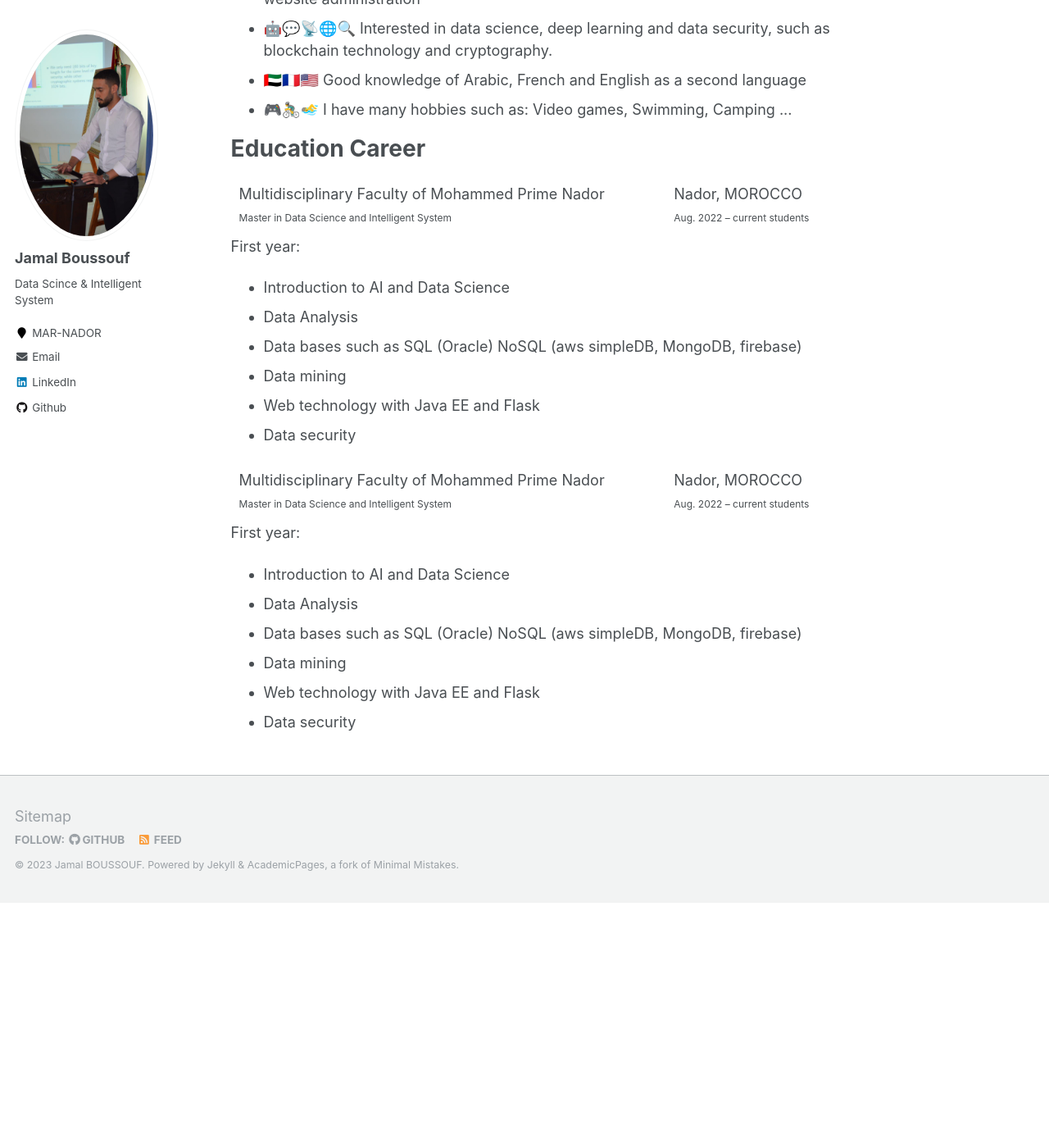
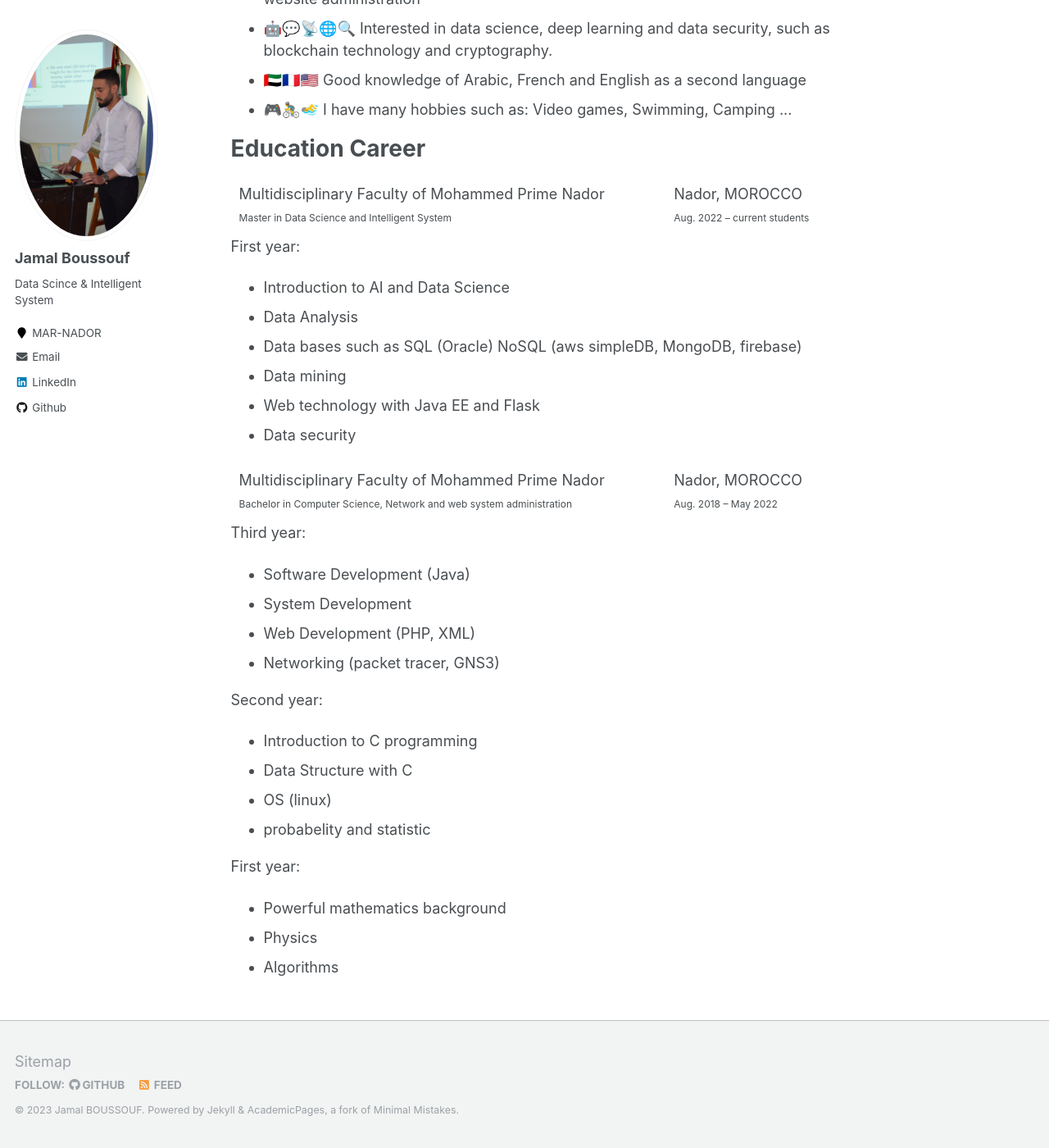
Before and after one commit to jboussouf/jboussouf.github.io, a Jekyll site: the page built from _pages/about.md, in a window 1280 px wide and 1400 px high, scrolled down 319 px. Shown: the whole window at 82% size. Built offline with Jekyll 4.4.1, drawn with Linux system fonts in a browser that asks for light colours; before the commit the page ends 1420 px from its top, so only the background shows below that.

Commit message:
Bachelor

```diff
--- a/_pages/about.md
+++ b/_pages/about.md
@@ -40,19 +40,32 @@ First year:
 
 
 <div style="display: flex;">
-  <div style="width: 70%; height: auto; margin: 10px;">Multidisciplinary Faculty of Mohammed Prime Nador <br><span style="font-size: 12px;">Master in Data Science and Intelligent System</span></div>
+  <div style="width: 70%; height: auto; margin: 10px;">Multidisciplinary Faculty of Mohammed Prime Nador <br><span style="font-size: 12px;">Bachelor in Computer Science, Network and web system administration</span></div>
   <div style="width: 30%; height: auto; margin: 10px;">
   Nador, MOROCCO<br>
-  <span style="font-size: 12px;">Aug. 2022 – current students</span>
+  <span style="font-size: 12px;">Aug. 2018 – May 2022</span>
 </div>
 </div>
 
+Third year:
+<ul>
+  <li>Software Development (Java)</li>
+  <li>System Development</li>
+  <li>Web Development (PHP, XML)</li>
+  <li>Networking (packet tracer, GNS3)</li>
+</ul>
+
+Second year:
+<ul>
+  <li>Introduction to C programming</li>
+  <li>Data Structure with C</li>
+  <li>OS (linux)</li>
+  <li>probabelity and statistic</li>
+</ul>
+
 First year:
 <ul>
-  <li>Introduction to AI and Data Science</li>
-  <li>Data Analysis</li>
-  <li>Data bases such as SQL (Oracle) NoSQL (aws simpleDB, MongoDB, firebase)</li>
-  <li>Data mining</li>
-  <li>Web technology with Java EE and Flask</li>
-  <li>Data security</li>
+  <li>Powerful mathematics background</li>
+  <li>Physics</li>
+  <li>Algorithms</li>
 </ul>
```
